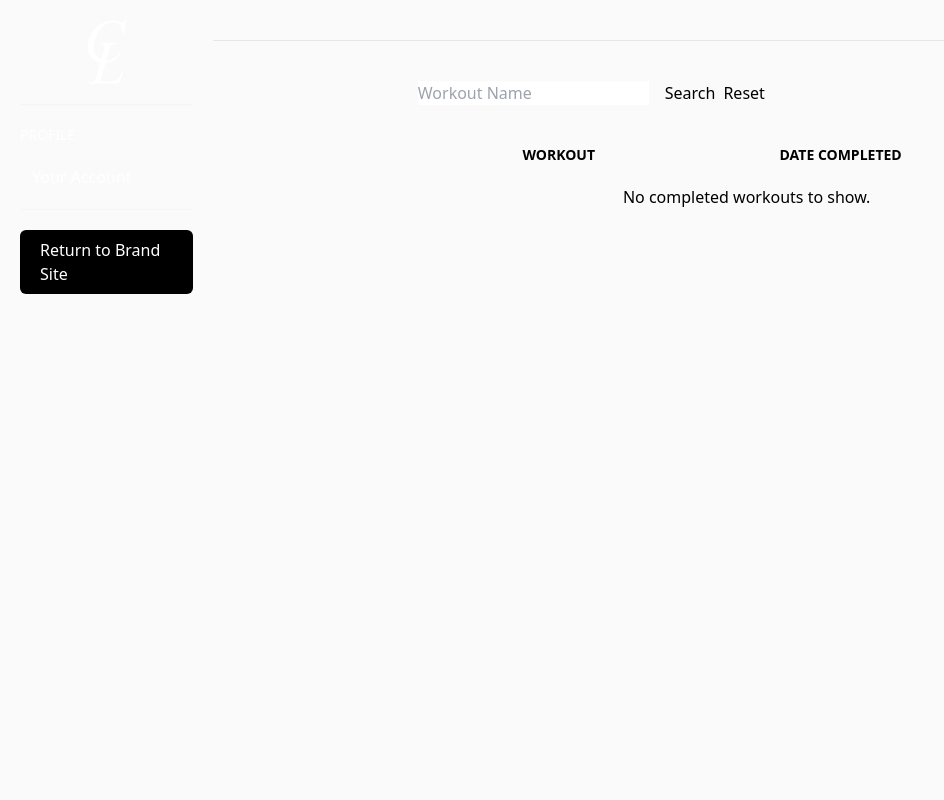
After one commit to WSmith329/clf_backend, a Django app: template src/fitness/templates/fitness/completed_sessions.html in a window 1280 px wide. The commit adds this page. Shown: the whole page, without its empty margins (0-944 px from the left). Run offline with Django 4.2, Linux system fonts and the light colour scheme; the template is opened without the code that fills it, so the values that code supplies are empty; some libraries are stand-ins or nearby versions.

Commit message:
workout history refactor

```diff
--- /dev/null
+++ b/src/fitness/templates/fitness/completed_sessions.html
@@ -0,0 +1,54 @@
+{% extends "body.html" %}
+{% block content %}
+    <main class="w-full grow my-10 flex flex-col items-center">
+        <div class="font-sans w-full md:w-2/3">
+            <form method="POST" action="{% url 'completed_sessions' %}">
+                {% csrf_token %}
+                <div class="flex justify-start mb-5 md:mb-10 gap-x-4">
+                    <label>
+                        <input type="text" name="workout_name" class="form-input" placeholder="Workout Name"
+                        {% if searched_workout %}value="{{ searched_workout }}"{% endif %}>
+                    </label>
+                    <div class="flex gap-x-2">
+                        <button type="submit" class="form-button-primary form-button-small">
+                            Search
+                        </button>
+                        <a href="{% url 'completed_sessions' %}"
+                           class="form-button-neutral form-button-small flex items-center">Reset</a>
+                    </div>
+                </div>
+            </form>
+            <div class="grid grid-cols-7">
+                <div class="col-span-3 row-span-1 uppercase font-semibold text-xs md:text-sm text-center flex justify-center pb-2">
+                    Workout
+                </div>
+                <div class="col-span-3 row-span-1 uppercase font-semibold text-xs md:text-sm text-center flex justify-center pb-2">
+                    Date Completed
+                </div>
+                <div class="col-span-1 row-span-1 uppercase font-semibold text-xs md:text-sm text-center flex justify-center pb-2">
+                </div>
+                {% for workout_session in history %}
+                    <div class="col-span-3 row-span-1 flex justify-center items-center py-3 text-xs md:text-base
+                    text-center {% cycle 'bg-neutral-100' 'bg-white' %}">
+                        {{ workout_session.workout.name }}
+                    </div>
+                    <div class="col-span-3 row-span-1 flex justify-center items-center py-3 text-xs md:text-base
+                    text-center {% cycle 'bg-neutral-100' 'bg-white' %}">
+                        {{ workout_session.completed_on }}
+                    </div>
+                    <div class="col-span-1 row-span-1 flex justify-center items-center py-3 text-xs md:text-base
+                    text-center {% cycle 'bg-neutral-100' 'bg-white' %}">
+                        <a href="{% url 'completed_session' workout_session.id %}"
+                           class="hover:text-neutral-400 duration-200">
+                            <i class="fa-solid fa-chevron-right"></i>
+                        </a>
+                    </div>
+                {% empty %}
+                    <div class="col-span-11 row-span-1 flex justify-center items-center py-3">
+                        No completed workouts to show.
+                    </div>
+                {% endfor %}
+            </div>
+        </div>
+    </main>
+{% endblock content %}
--- a/src/fitness/urls.py
+++ b/src/fitness/urls.py
@@ -10,6 +10,7 @@ urlpatterns = [
     path('', login_required(client.index), name='index'),
     path('all-workouts/', login_required(client.all_workouts), name='all_workouts'),
     path('workout/<str:workout_slug>/', login_required(client.workout), name='workout'),
+    path('history/', login_required(client.completed_sessions), name='completed_sessions'),
     path('history/<int:session_id>', login_required(client.completed_session), name='completed_session'),
     path('completed-chart/', login_required(client.completed_chart), name='completed_chart'),
     path('calendar/<int:year>/<int:month>', login_required(client.monthly_calendar), name='calendar'),
--- a/src/theme/templates/body.html
+++ b/src/theme/templates/body.html
@@ -36,7 +36,7 @@
                     <p>All Workouts</p>
                 </a>
 
-                <a href="{% url 'default_calendar' %}" title="Your Account" class="flex items-center gap-x-3">
+                <a href="{% url 'default_calendar' %}" title="Workout Calendar" class="flex items-center gap-x-3">
                     <i class="fa-solid fa-calendar-days fa-fw hover:text-white dark:hover:text-black duration-200"></i>
                     <p>Workout Calendar</p>
                 </a>
@@ -44,6 +44,11 @@
                 <a href="{% url 'completed_chart' %}" title="Progress" class="flex items-center gap-x-3">
                     <i class="fa-solid fa-chart-line fa-fw hover:text-white dark:hover:text-black duration-200"></i>
                     <p>Progress</p>
+                </a>
+
+                <a href="{% url 'completed_sessions' %}" title="Workout History" class="flex items-center gap-x-3">
+                    <i class="fa-solid fa-clock-rotate-left fa-fw hover:text-white dark:hover:text-black duration-200"></i>
+                    <p>Workout History</p>
                 </a>
             </section>
 
```
Also changed, not shown: src/clf_backend/views.py (+6 -1 lines), src/fitness/templates/fitness/completed_session.html (+1 -8 lines), src/fitness/views/client.py (+19 -3 lines), src/templates/core/dashboard.html (+22 -10 lines).
